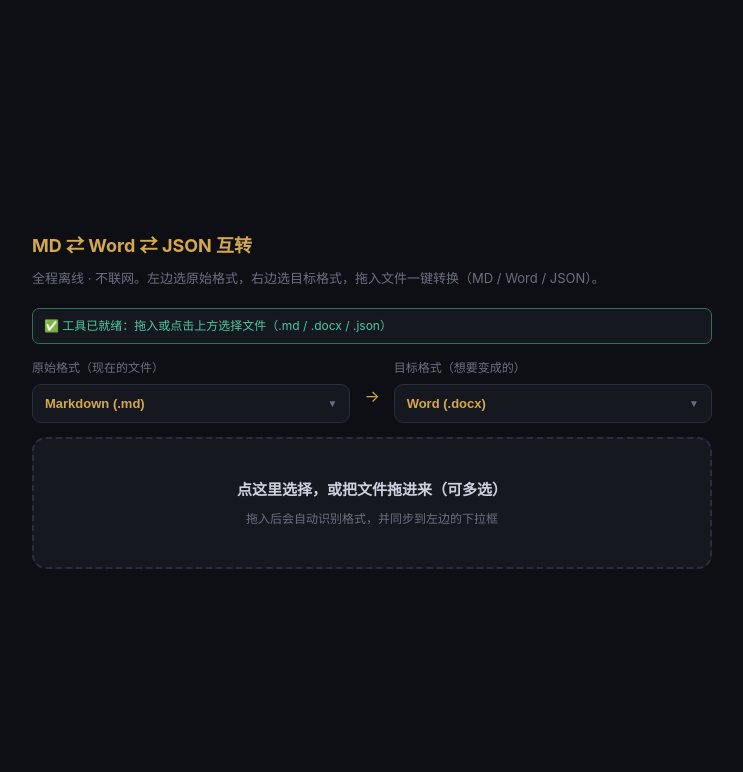
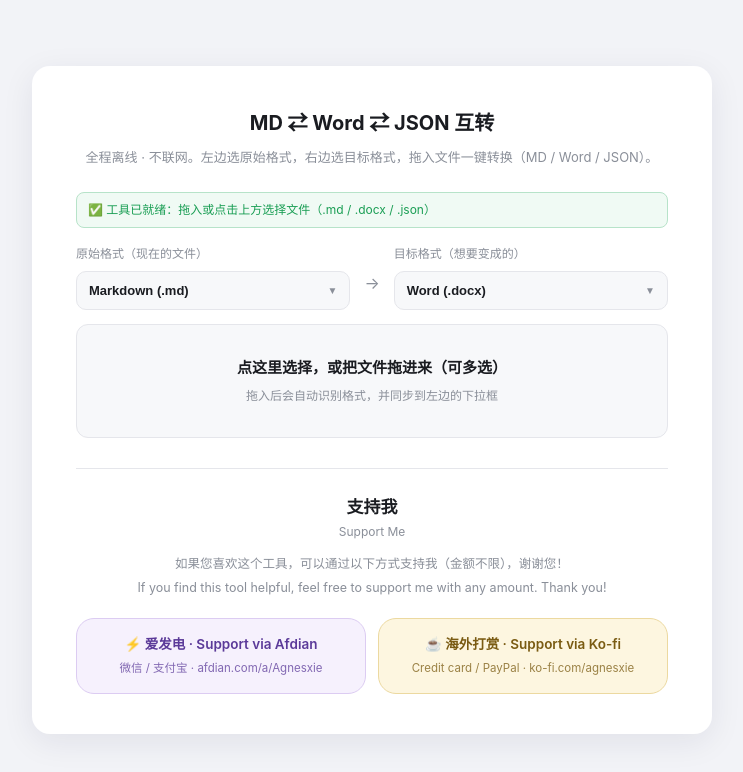
Before and after one commit to Agnes-studio/md-word-json-converter, a plain HTML site: page index.html in a window 1280 px wide. Shown: the whole page, without its empty margins (268-1011 px from the left). Drawn offline with Linux system fonts and the light colour scheme.

Commit message:
style: 界面改为浅色简洁风（白卡片+鸿蒙蓝主按钮），页底新增打赏区（爱发电/Ko-fi）
- CSS 整体从暗色金主题改为浅色主题，对齐鸿蒙版视觉
- 页底新增「支持我」双语打赏区：Afdian + Ko-fi 卡片链接
- README 加打赏说明；新增 .github/FUNDING.yml（仓库页显示 Sponsor 按钮）

```diff
--- a/index.html
+++ b/index.html
@@ -6,48 +6,59 @@
 <title>MD ⇄ Word ⇄ JSON（离线互转）</title>
 <style>
   *,*::before,*::after{box-sizing:border-box;margin:0;padding:0}
-  :root{--bg:#0e0f14;--surface:#161820;--surface2:#1e2030;--border:#2a2d3e;--accent:#d4a84b;--accent-dim:#8a6a28;--text:#cdd1de;--muted:#6b7080;--ok:#4ec9a0;--err:#e0617c}
-  body{background:var(--bg);color:var(--text);font-family:-apple-system,"Segoe UI","Microsoft YaHei",sans-serif;min-height:100vh;display:flex;align-items:center;justify-content:center;padding:32px;font-size:14px;line-height:1.7}
-  .card{width:100%;max-width:680px}
-  h1{font-size:18px;color:var(--accent);margin-bottom:6px}
-  .sub{color:var(--muted);font-size:13px;margin-bottom:18px}
-  #ready{font-size:12px;margin-bottom:14px;padding:7px 11px;border-radius:7px;background:var(--surface);border:1px solid var(--border);color:var(--muted)}
-  #ready.on{color:var(--ok);border-color:#2f6f56}
-  #err{display:none;margin-bottom:14px;padding:10px 12px;border-radius:8px;background:rgba(224,97,124,.1);border:1px solid var(--err);color:var(--err);font-size:12px;white-space:pre-wrap;word-break:break-word}
-  #drop{display:block;border:2px dashed var(--border);border-radius:14px;padding:38px 24px;text-align:center;cursor:pointer;transition:.15s;background:var(--surface)}
-  #drop:hover,#drop.over{border-color:var(--accent-dim);background:rgba(212,168,75,.05)}
+  :root{--bg:#f2f3f7;--surface:#ffffff;--surface2:#f7f8fa;--border:#e5e6eb;--accent:#0a59f7;--accent-hover:#3375f9;--text:#1a1c21;--muted:#8a8f99;--ok:#1a9e54;--err:#e0405e}
+  body{background:var(--bg);color:var(--text);font-family:-apple-system,"Segoe UI","HarmonyOS Sans SC","Microsoft YaHei",sans-serif;min-height:100vh;display:flex;align-items:center;justify-content:center;padding:32px;font-size:14px;line-height:1.7}
+  .card{width:100%;max-width:680px;background:var(--surface);border-radius:18px;box-shadow:0 8px 32px rgba(20,30,60,.08);padding:40px 44px}
+  h1{font-size:20px;color:var(--text);margin-bottom:6px;text-align:center}
+  .sub{color:var(--muted);font-size:13px;margin-bottom:24px;text-align:center}
+  #ready{font-size:12px;margin-bottom:16px;padding:7px 11px;border-radius:8px;background:var(--surface2);border:1px solid var(--border);color:var(--muted)}
+  #ready.on{color:var(--ok);border-color:#b7e3c9;background:#f0faf4}
+  #err{display:none;margin-bottom:16px;padding:10px 12px;border-radius:8px;background:#fdf0f2;border:1px solid var(--err);color:var(--err);font-size:12px;white-space:pre-wrap;word-break:break-word}
+  #drop{display:block;border-radius:12px;padding:30px 24px;text-align:center;cursor:pointer;transition:.15s;background:var(--surface2);border:1px solid var(--border)}
+  #drop:hover,#drop.over{border-color:var(--accent);background:#eef4ff}
   #drop .big{font-size:15px;font-weight:600;margin-bottom:6px;pointer-events:none}
   #drop .small{color:var(--muted);font-size:12px;pointer-events:none}
-  #panel{display:none;margin-top:22px;background:var(--surface);border:1px solid var(--border);border-radius:12px;padding:20px}
+  #panel{display:none;margin-top:20px}
   #flist{margin-bottom:6px}
-  .frow{display:flex;justify-content:space-between;gap:10px;padding:6px 0;border-bottom:1px solid var(--border);font-size:13px}
+  .frow{display:flex;justify-content:space-between;gap:10px;padding:8px 2px;border-bottom:1px solid var(--border);font-size:13px}
   .frow:last-child{border-bottom:none}
   .frow .nm{overflow:hidden;text-overflow:ellipsis;white-space:nowrap}
-  .badge{flex:none;font-size:11px;padding:1px 8px;border-radius:10px;border:1px solid var(--border);color:var(--accent)}
+  .badge{flex:none;font-size:11px;padding:1px 8px;border-radius:10px;border:1px solid var(--border);color:var(--accent);background:#eef4ff}
   .frow.dim{opacity:.4}
   .selrow{display:flex;gap:12px;align-items:flex-end;margin-bottom:14px}
   .selbox{flex:1;position:relative}
   .sel-label{font-size:12px;color:var(--muted);margin-bottom:6px}
-  .sel{width:100%;min-width:0;background:var(--surface);border:1px solid var(--border);color:var(--text);padding:11px 12px;border-radius:9px;font-size:13px;cursor:pointer;display:flex;justify-content:space-between;align-items:center;text-align:left}
-  .sel:hover{border-color:var(--accent-dim)}
-  .sel .cur{color:var(--accent);font-weight:600}
+  .sel{width:100%;min-width:0;background:var(--surface2);border:1px solid var(--border);color:var(--text);padding:11px 12px;border-radius:10px;font-size:13px;cursor:pointer;display:flex;justify-content:space-between;align-items:center;text-align:left}
+  .sel:hover{border-color:var(--accent)}
+  .sel .cur{color:var(--text);font-weight:600}
   .sel .caret{color:var(--muted);font-size:10px;margin-left:8px}
-  .menu{display:none;position:absolute;top:calc(100% + 4px);left:0;right:0;background:var(--surface2);border:1px solid var(--border);border-radius:9px;z-index:10;overflow:hidden;box-shadow:0 8px 24px rgba(0,0,0,.5)}
+  .menu{display:none;position:absolute;top:calc(100% + 4px);left:0;right:0;background:var(--surface);border:1px solid var(--border);border-radius:10px;z-index:10;overflow:hidden;box-shadow:0 8px 24px rgba(20,30,60,.14)}
   .menu.open{display:block}
   .menu .opt{padding:10px 12px;font-size:13px;cursor:pointer}
-  .menu .opt:hover{background:rgba(212,168,75,.08);color:var(--accent)}
+  .menu .opt:hover{background:#eef4ff;color:var(--accent)}
   .menu .opt.on{color:var(--accent);font-weight:600}
-  .arrowmid{flex:none;color:var(--accent);font-size:16px;padding:0 2px 13px}
+  .arrowmid{flex:none;color:var(--muted);font-size:16px;padding:0 2px 13px}
   .btns{display:flex;gap:10px;margin-top:16px;flex-wrap:wrap}
-  button{flex:1;min-width:150px;background:var(--surface2);border:1px solid var(--border);color:var(--text);padding:12px 14px;border-radius:9px;font-size:13px;cursor:pointer;transition:.15s}
-  button:hover{border-color:var(--accent-dim);color:var(--accent)}
-  button.primary{background:var(--accent-dim);border-color:var(--accent-dim);color:#1a1408;font-weight:600}
-  button.primary:hover{background:var(--accent);color:#1a1408}
+  button{flex:1;min-width:150px;background:var(--surface2);border:1px solid var(--border);color:var(--text);padding:12px 14px;border-radius:10px;font-size:13px;cursor:pointer;transition:.15s}
+  button:hover{border-color:var(--accent);color:var(--accent)}
+  button.primary{background:var(--accent);border-color:var(--accent);color:#fff;font-weight:600}
+  button.primary:hover{background:var(--accent-hover);color:#fff}
   button:disabled{opacity:.5;cursor:wait}
   #msg{margin-top:14px;font-size:13px;color:var(--ok);min-height:20px;white-space:pre-wrap}
   #msg.bad{color:var(--err)}
   .note{margin-top:16px;font-size:12px;color:var(--muted);line-height:1.8}
-  code{background:#0a0b0f;padding:1px 5px;border-radius:4px;font-size:12px}
+  code{background:var(--surface2);padding:1px 5px;border-radius:4px;font-size:12px;border:1px solid var(--border)}
+  .donate{margin-top:30px;padding-top:24px;border-top:1px solid var(--border);text-align:center}
+  .donate-title{font-size:17px;font-weight:600}
+  .donate-sub{color:var(--muted);font-size:12px;margin-bottom:10px}
+  .donate-text{color:var(--muted);font-size:12.5px;margin-bottom:18px;line-height:1.9}
+  .donate-cards{display:flex;gap:12px;flex-wrap:wrap}
+  .dcard{flex:1;min-width:220px;text-decoration:none;border-radius:18px;padding:14px 16px;border:1px solid;transition:.15s;text-align:center}
+  .dcard:hover{transform:translateY(-2px);box-shadow:0 6px 16px rgba(20,30,60,.08)}
+  .d-head{font-size:13.5px;font-weight:600;margin-bottom:4px}
+  .d-sub{font-size:11.5px;opacity:.75}
+  .d-afdian{background:#f6f1fd;border-color:#dcccf2;color:#5b3a99}
+  .d-kofi{background:#fdf6e0;border-color:#ecd9a0;color:#7a5b12}
 </style>
 </head>
 <body>
@@ -83,6 +94,22 @@
     <div class="btns"><button id="btn-go" class="primary">开始转换</button></div>
     <div id="msg"></div>
     <div class="note" id="note"></div>
+  </div>
+
+  <div class="donate">
+    <div class="donate-title">支持我</div>
+    <div class="donate-sub">Support Me</div>
+    <p class="donate-text">如果您喜欢这个工具，可以通过以下方式支持我（金额不限），谢谢您！<br>If you find this tool helpful, feel free to support me with any amount. Thank you!</p>
+    <div class="donate-cards">
+      <a class="dcard d-afdian" href="https://afdian.com/a/Agnesxie" target="_blank" rel="noopener">
+        <div class="d-head">⚡ 爱发电 · Support via Afdian</div>
+        <div class="d-sub">微信 / 支付宝 · afdian.com/a/Agnesxie</div>
+      </a>
+      <a class="dcard d-kofi" href="https://ko-fi.com/agnesxie" target="_blank" rel="noopener">
+        <div class="d-head">☕ 海外打赏 · Support via Ko-fi</div>
+        <div class="d-sub">Credit card / PayPal · ko-fi.com/agnesxie</div>
+      </a>
+    </div>
   </div>
 </div>
 
```
Also changed, not shown: 2 other files.
